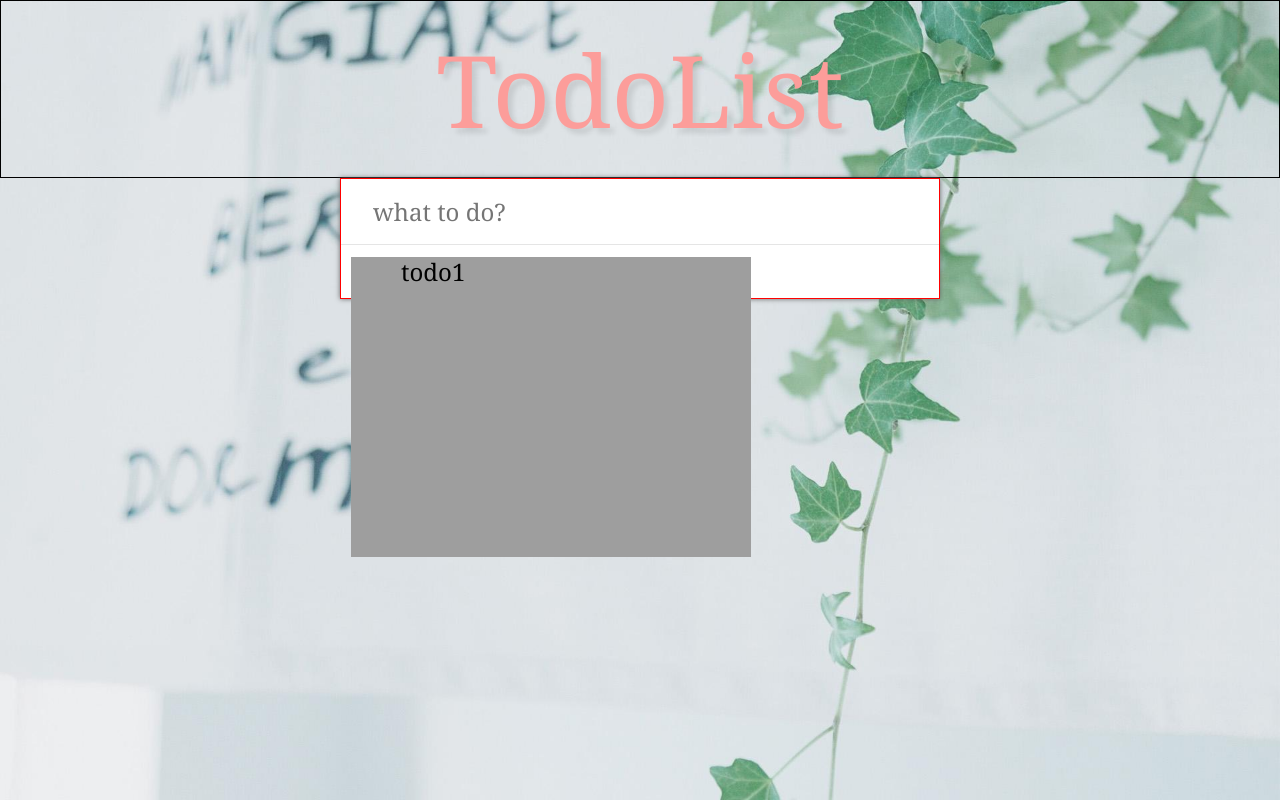
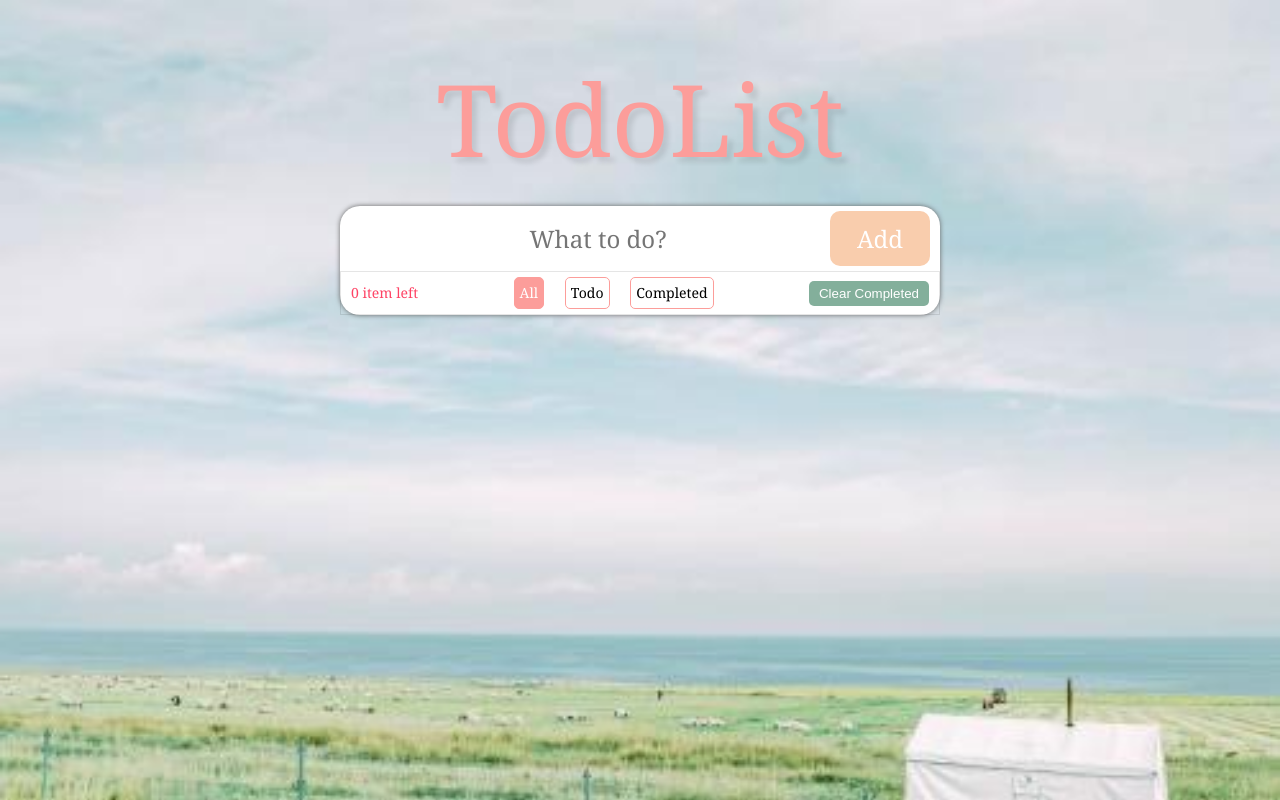
Before and after one commit to Shenhaoyi/todolist, a Vue app: page / in a window 1280 px wide. Built offline with nearby package versions, Linux system fonts and the light colour scheme; grey boxes are pictures that could not be loaded.

Commit message:
基本功能宛城

```diff
--- a/src/App.vue
+++ b/src/App.vue
@@ -13,6 +13,15 @@
   import MainTodo from './components/MainTodo/MainTodo.vue'
 
   export default {
+    data(){
+      return {
+        todoData:[{
+          id:0,
+          content:'test',
+          completed:false
+        }]
+      }
+    },
     name: 'App',
     components: {MainTodo, MainHeader},
     // components: {MainHeader},
--- a/src/assets/styles/global.scss
+++ b/src/assets/styles/global.scss
@@ -6,7 +6,7 @@
 $font-song:Georgia, "Nimbus Roman No9 L", "Songti SC", "Noto Serif CJK SC", "Source Han Serif SC", "Source Han Serif CN", STSong, "AR PL New Sung", "AR PL SungtiL GB", NSimSun, SimSun, "TW\-Sung", "WenQuanYi Bitmap Song", "AR PL UMing CN", "AR PL UMing HK", "AR PL UMing TW", "AR PL UMing TW MBE", PMingLiU, MingLiU, serif;
 body {
   //背景图片
-  background-image: url('../images/backround.jpg');
+  background-image: url('../images/background.jpg');
   //背景图片位置固定
   background-attachment: fixed;
   //背景不要重复
--- a/src/components/MainHeader.vue
+++ b/src/components/MainHeader.vue
@@ -14,7 +14,7 @@
   @import '../assets/styles/theme.scss';
 
   .main-header {
-    border: 1px solid;
+    margin-top:50px;
     text-align: center; //文字直接居中了
     h1 {
       margin: 20px;
--- a/src/components/MainTodo/MainTodo.vue
+++ b/src/components/MainTodo/MainTodo.vue
@@ -1,37 +1,123 @@
 <template>
   <div class="main-todo">
     <label>
-      <input type="text" class="add-todo" placeholder="what to do?" autofocus>
+      <input type="text"
+             class="input-todo"
+             placeholder="What to do?"
+             autofocus
+             @keyup.enter="addTodo"
+             v-model="content"
+      >
+      <button class="add-todo" @click="addTodo">Add</button>
     </label>
-    <todo-item></todo-item>
+    <todo-item v-for="(data,index) in filterData" :ket="index" :todo="data" @del="handleDeleteItem"></todo-item>
+    <todo-info :total="total" @toggleState="handleToggleState" @clearCompleted="handleClear"></todo-info>
   </div>
 </template>
 
 <script>
   import TodoItem from './coms/TodoItem.vue'
+  import TodoInfo from './coms/TodoInfo.vue'
+
   export default {
     name: 'MainTodo',
-    components: {TodoItem},
+    data() {
+      return {
+        todoData: [],
+        content: '',
+        filter: 'All'
+      }
+    },
+    components: {TodoInfo, TodoItem},
+    computed: {
+      total() {
+        return this.todoData.filter(item => item.completed === false).length
+      },
+      filterData() {
+        switch (this.filter) {
+          case 'Todo':
+            return this.todoData.filter(item => item.completed === false)
+          case 'Completed':
+            return this.todoData.filter(item => item.completed === true)
+          default:
+            return this.todoData
+        }
+      }
+
+    },
+    watch: {},
+    methods: {
+      addTodo() {
+        if (this.content.length > 0) {
+          this.todoData.unshift({
+            id: this.todoData.length,
+            content: this.content,
+            completed: false
+          })
+          // console.log(this.todoData)
+          this.content = ''
+        }
+      },
+      handleDeleteItem(id) {
+        this.todoData.forEach((item, index) => {
+          if (item.id === id) {
+            this.todoData.splice(index, 1)
+          }
+        })
+      },
+      handleToggleState(state) {
+        this.filter = state  //子组件选择的filter，对父组件进行更新
+      },
+      handleClear() {
+        this.todoData = this.todoData.filter(item => item.completed === false)
+      }
+    }
   }
 </script>
 
 <style lang="scss" scoped>
+  @import '../../assets/styles/theme.scss';
+
   .main-todo {
-    border:1px solid red;
     width: 600px;
     margin: 0 auto;
     background: #ffffff;
     box-shadow: 0 0 5px #666;
+    border-radius: 20px;
 
-    .add-todo {
-      width:100%;
-      padding:16px 16px 16px 32px;
+    label {
+      display: flex;
+      justify-content: space-between;
+      padding-left:20px;
+
+      .input-todo {
+        flex:1;
+        padding: 16px 16px 16px 32px;
         font-size: 24px;
         font-weight: inherit;
         font-family: inherit;
         color: inherit;
         border: none;
         outline: none;
+        text-align: center;
+
+      }
+
+      .add-todo {
+        min-width: 100px;
+        background: $yellow;
+        margin:5px 10px;
+        border-radius: 10px;
+        appearance: none;
+        border: none;
+        outline: none;
+        cursor: pointer;
+        font-size: 24px;
+        font-weight: inherit;
+        font-family: inherit;
+        color: white;
       }
     }
+
+  }
 </style>
--- a/src/components/MainTodo/coms/TodoInfo.vue
+++ b/src/components/MainTodo/coms/TodoInfo.vue
@@ -1,15 +1,85 @@
 <template>
-  <div>
-    todoinfo
+  <div class="todo-info">
+    <span class="total">{{total}} item{{total>0?'s':''}} left</span>
+    <div class="tabs">
+      <a v-for="(item, index) in states"
+         :key="index"
+         @click="toggleState(item)"
+         :class="[currentState === item? 'toggled':'']"
+      >{{ item }}</a>
+    </div>
+    <button class="clear" @click="clearCompleted">Clear Completed</button>
   </div>
 </template>
 
 <script>
   export default {
-    name:'TodoInfo'
+    name: 'TodoInfo',
+    props: {total: Number},
+    data() {
+      return {
+        states: ['All', 'Todo', 'Completed'],
+        currentState: 'All'
+      }
+    },
+    methods: {
+      toggleState(state) {
+        this.currentState = state
+        this.$emit('toggleState',state)
+      },
+      clearCompleted(){
+        this.$emit('clearCompleted')
+      }
+    }
   }
 </script>
 
 <style lang="scss" scoped>
+  @import '../../../assets/styles/theme.scss';
 
+  .todo-info {
+    display: flex;
+    justify-content: space-between;
+    align-items: center;
+    padding: 5px 10px;
+    font-weight: 400;
+    line-height: 30px;
+    border: 1px solid rgba(0, 0, 0, 0.1);
+
+    .total {
+      color: $red;
+    }
+
+    .tabs {
+      display: flex;
+      justify-content: space-between;
+      width: 200px;
+
+      a {
+        appearance: none;
+        outline: none;
+        border: 1px solid $lightred;
+        border-radius: 5px;
+        padding: 0 5px;
+        cursor: pointer;
+
+
+        &.toggled {
+          background: $lightred;
+          color: white;
+        }
+      }
+    }
+
+    .clear {
+      padding: 5px 10px;
+      background: $green;
+      border-radius: 5px;
+      color: white;
+      appearance: none;
+      border: none;
+      outline: none;
+      cursor: pointer;
+    }
+  }
 </style>
--- a/src/components/MainTodo/coms/TodoItem.vue
+++ b/src/components/MainTodo/coms/TodoItem.vue
@@ -1,21 +1,28 @@
 <template>
-  <div class="todo-item">
+  <div class=todo-item>
     <label>
-      <input type="checkbox">
-      todo1
+      <input type="checkbox" v-model="todo.completed">
+      <span :class="todo.completed?'completed':''">{{todo.content}}</span>
     </label>
-    <button></button>
+    <button @click="delItem"></button>
   </div>
 </template>
 
 <script>
   export default {
-    name: 'TodoItem'
+    name: 'TodoItem',
+    props:{todo:Object},
+    methods:{
+      delItem(){
+        this.$emit('del', this.todo.id)
+      }
+    }
   }
 </script>
 
 <style lang="scss" scoped>
   @import '../../../assets/styles/theme.scss';
+
   .todo-item {
     display: flex;
     justify-content: space-between;
@@ -24,39 +31,33 @@
     padding: 10px;
     font-size: 24px;
 
-    &:hover{
-      button:after{
-        content:'x';
+    &:hover {
+      button:after {
+        content: 'x';
         font-size: 24px;
-        color:$lightred;
+        color: $lightred;
       }
     }
 
-
-    label{
+    label {
+      border: 1px solid red;
       display: flex;
       justify-content: center;
       align-items: center;
-      /*text-decoration: line-through;*/
-      /*transition:color 0.4s;*/
 
+      span.completed {
+        color: #d9d9d9;
+        text-decoration: line-through;
+      }
 
-
-      input{
+      input {
         width: 50px;
         height: 30px;
         appearance: none;
-        outline:none;
-        border:none;
+        outline: none;
+        border: none;
         text-align: center;
-        cursor:pointer;
-        &.completed{
-          label{
-            color: #d9d9d9;
-            text-decoration: line-through;
-          }
-        }
-
+        cursor: pointer;
 
         &:after {
           content: url("../../../assets/images/yuan.svg");
@@ -67,13 +68,14 @@
         }
       }
     }
-    button{
-      width:40px;
+
+    button {
+      width: 40px;
       background: transparent;
       appearance: none;
       border: none;
       outline: none;
-      cursor:pointer;
+      cursor: pointer;
     }
   }
 </style>
```
Also changed, not shown: src/assets/images/background.jpg (added). Lines whose indentation alone changed are shown as unchanged.
